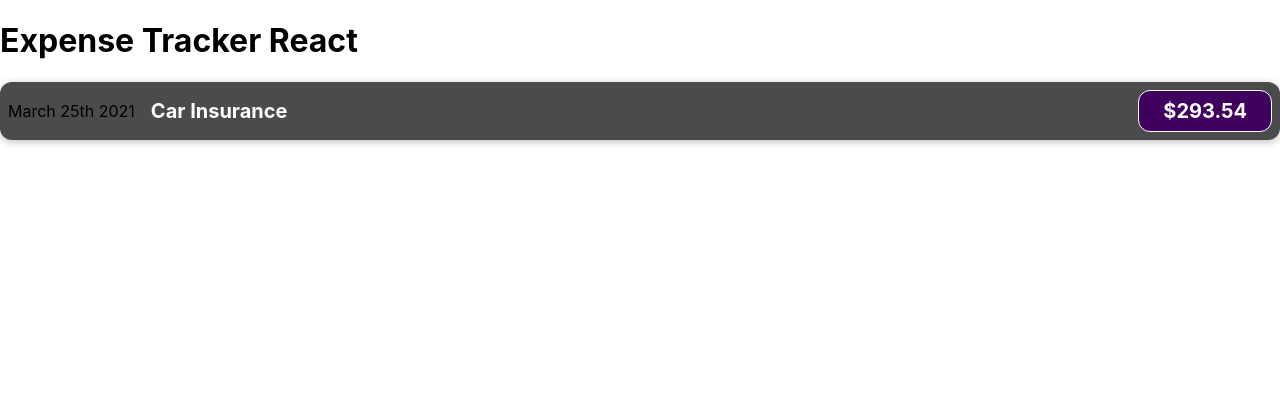
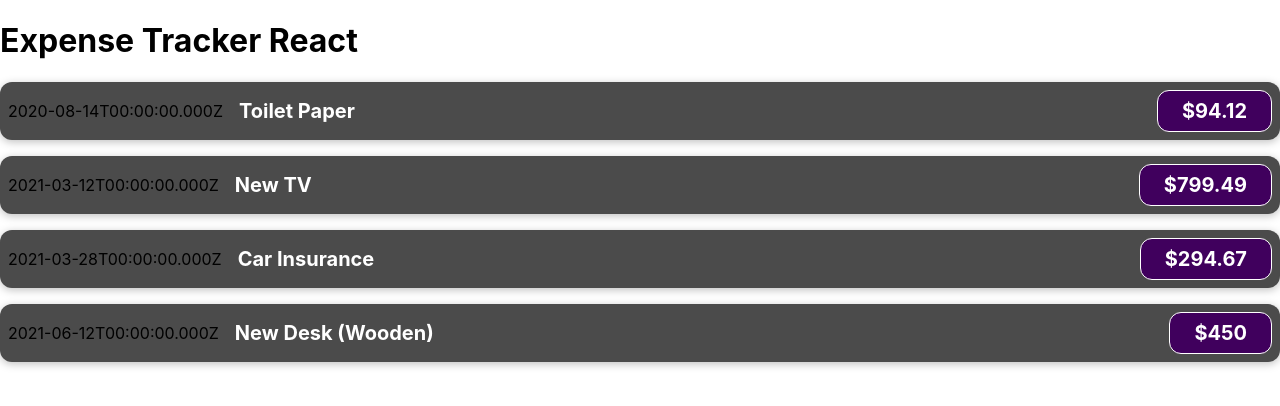
Before and after one commit to eniskastrati/expense-tracker-react, a React (Create React App) app: page / in a window 1280 px wide. Shown: the top 406 px of the page. Built offline with nearby package versions, Linux system fonts and the light colour scheme.

Commit message:
UPDATED: App and ExpenseItem Comp

```diff
--- a/src/App.js
+++ b/src/App.js
@@ -2,10 +2,51 @@
 import ExpenseItem from "./components/ExpenseItem";
 
 function App() {
+  const expenses = [
+    {
+      id: "e1",
+      title: "Toilet Paper",
+      amount: 94.12,
+      date: new Date(2020, 7, 14),
+    },
+    { id: "e2", title: "New TV", amount: 799.49, date: new Date(2021, 2, 12) },
+    {
+      id: "e3",
+      title: "Car Insurance",
+      amount: 294.67,
+      date: new Date(2021, 2, 28),
+    },
+    {
+      id: "e4",
+      title: "New Desk (Wooden)",
+      amount: 450,
+      date: new Date(2021, 5, 12),
+    },
+  ];
+
   return (
     <div>
       <h1>Expense Tracker React</h1>
-      <ExpenseItem />
+      <ExpenseItem
+        title={expenses[0].title}
+        amount={expenses[0].amount}
+        date={expenses[0].date}
+      />
+      <ExpenseItem
+        title={expenses[1].title}
+        amount={expenses[1].amount}
+        date={expenses[1].date}
+      />
+      <ExpenseItem
+        title={expenses[2].title}
+        amount={expenses[2].amount}
+        date={expenses[2].date}
+      />
+      <ExpenseItem
+        title={expenses[3].title}
+        amount={expenses[3].amount}
+        date={expenses[3].date}
+      />
     </div>
   );
 }
--- a/src/components/ExpenseItem.js
+++ b/src/components/ExpenseItem.js
@@ -1,13 +1,13 @@
 import React from "react";
 import "./ExpenseItem.css";
 
-function ExpenseItem() {
+function ExpenseItem(props) {
   return (
     <div className="expense-item">
-      <div className="">March 25th 2021</div>
+      <div>{props.date.toISOString()}</div>
       <div className="expense-item__description">
-        <h2>Car Insurance</h2>
-        <div className="expense-item__price">$293.54</div>
+        <h2>{props.title}</h2>
+        <div className="expense-item__price">${props.amount}</div>
       </div>
     </div>
   );
```
